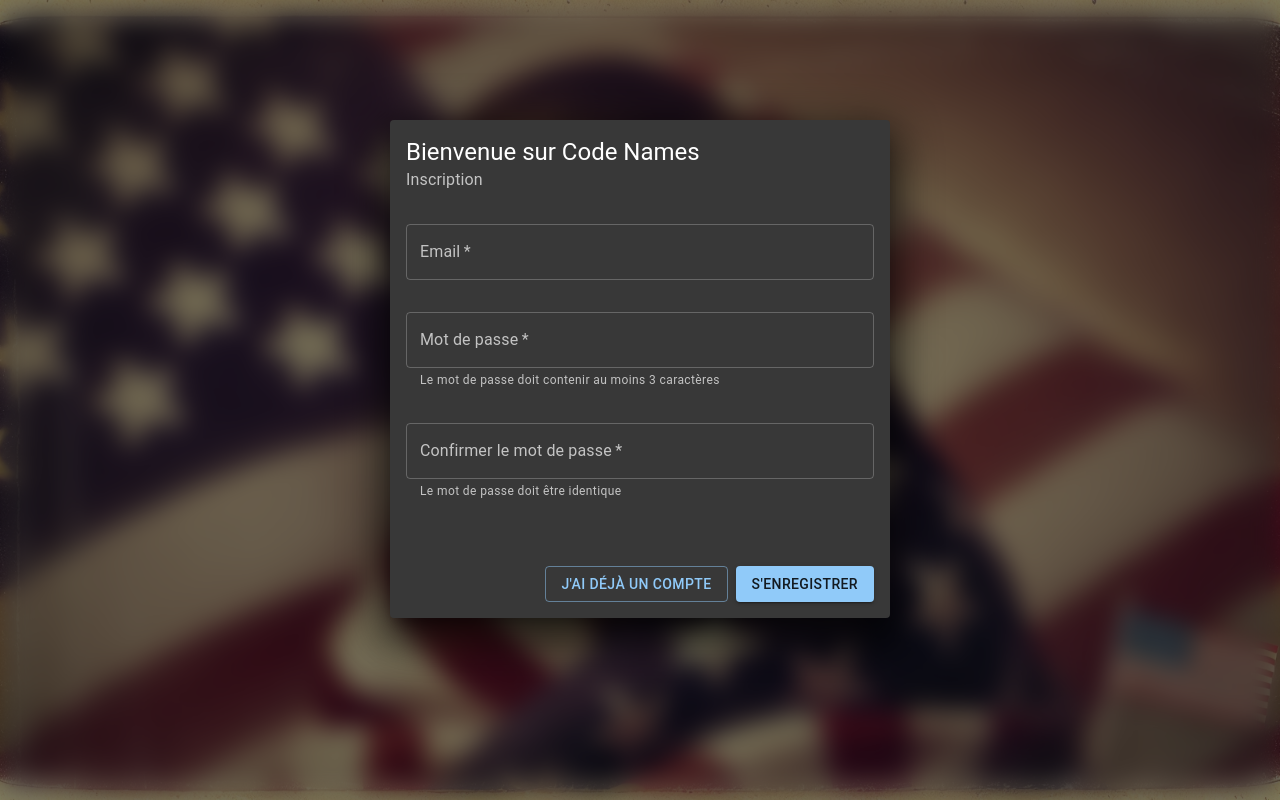
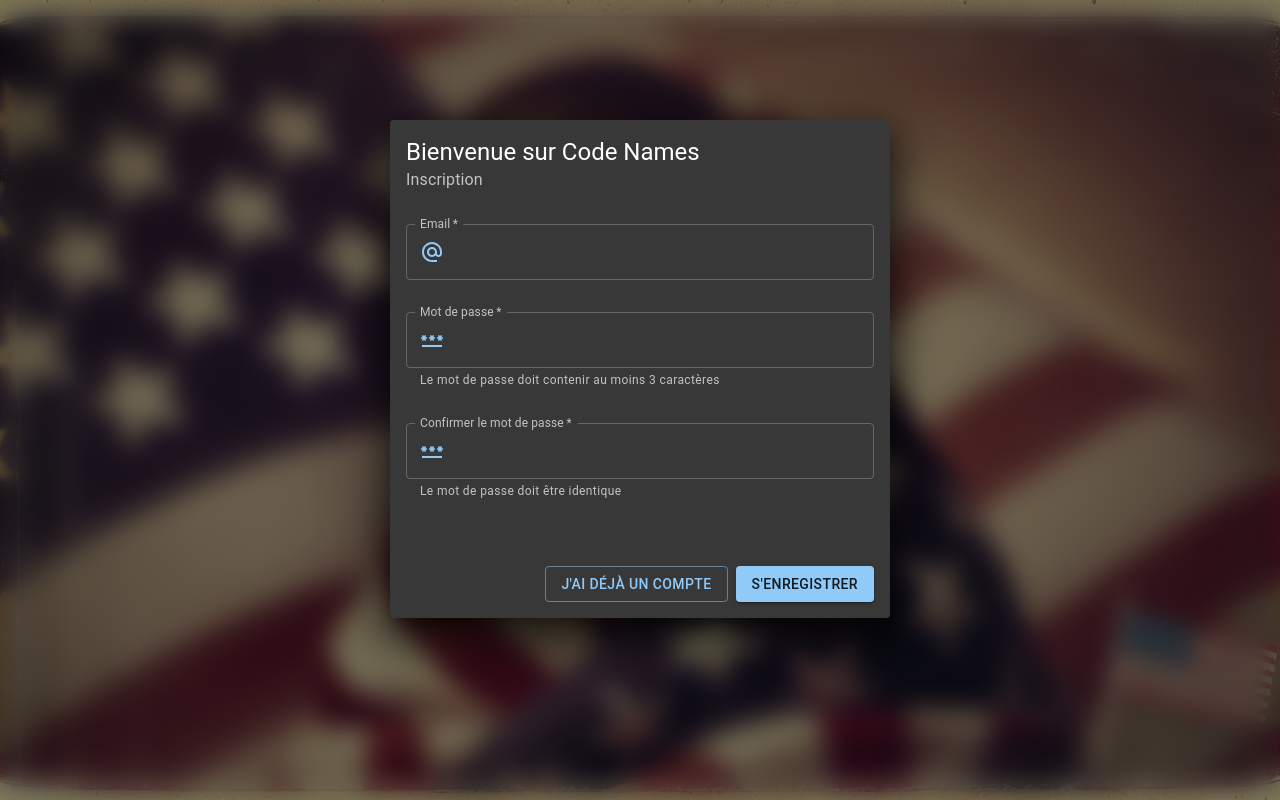
Before and after one commit to codeNamesLEMFA01/frontend, a React (Vite) app: page / in a window 1280 px wide. Built offline with nearby package versions, Linux system fonts and the light colour scheme; no server answers.

Commit message:
feat/new_auth: update style. add input icon ;)

```diff
--- a/src/components/auth/Login/LoginForm.tsx
+++ b/src/components/auth/Login/LoginForm.tsx
@@ -7,11 +7,13 @@ import {
   CardContent,
   CardHeader,
   Collapse,
+  InputAdornment,
   Stack,
   TextField,
 } from "@mui/material"
 
 import bg from "@assets/bb_amer-flag.webp"
+import { AlternateEmail, Password } from "@mui/icons-material"
 
 import DarkCard from "@src/components/common/DarkCard/DarkCard"
 
@@ -100,10 +102,20 @@ const LoginForm = ({ isLogged }: { isLogged: IsLogginForm }) => {
                   name={EnumFields.EMAIL}
                   label="Email"
                   type="email"
+                  id="email"
                   value={credentials.email}
                   error={errorField.email.isError}
                   helperText={errorField.email.message}
                   onChange={handleChangeCredentialsFields}
+                  InputProps={{
+                    startAdornment: (
+                      <InputAdornment position="start">
+                        <AlternateEmail
+                          color={errorField.email.isError ? "error" : "primary"}
+                        />
+                      </InputAdornment>
+                    ),
+                  }}
                 />
 
                 <TextField
@@ -115,6 +127,15 @@ const LoginForm = ({ isLogged }: { isLogged: IsLogginForm }) => {
                   error={errorField.password.isError}
                   helperText={errorField.password.message}
                   onChange={handleChangeCredentialsFields}
+                  InputProps={{
+                    startAdornment: (
+                      <InputAdornment position="start">
+                        <Password
+                          color={errorField.password.isError ? "error" : "primary"}
+                        />
+                      </InputAdornment>
+                    ),
+                  }}
                 />
                 <Collapse in={!isLogginForm}>
                   <TextField
@@ -127,6 +148,19 @@ const LoginForm = ({ isLogged }: { isLogged: IsLogginForm }) => {
                     helperText={errorField.confirmPassword.message}
                     onChange={handleChangeCredentialsFields}
                     fullWidth
+                    InputProps={{
+                      startAdornment: (
+                        <InputAdornment position="start">
+                          <Password
+                            color={
+                              errorField.confirmPassword.isError
+                                ? "error"
+                                : "primary"
+                            }
+                          />
+                        </InputAdornment>
+                      ),
+                    }}
                   />
                 </Collapse>
               </Stack>
```
